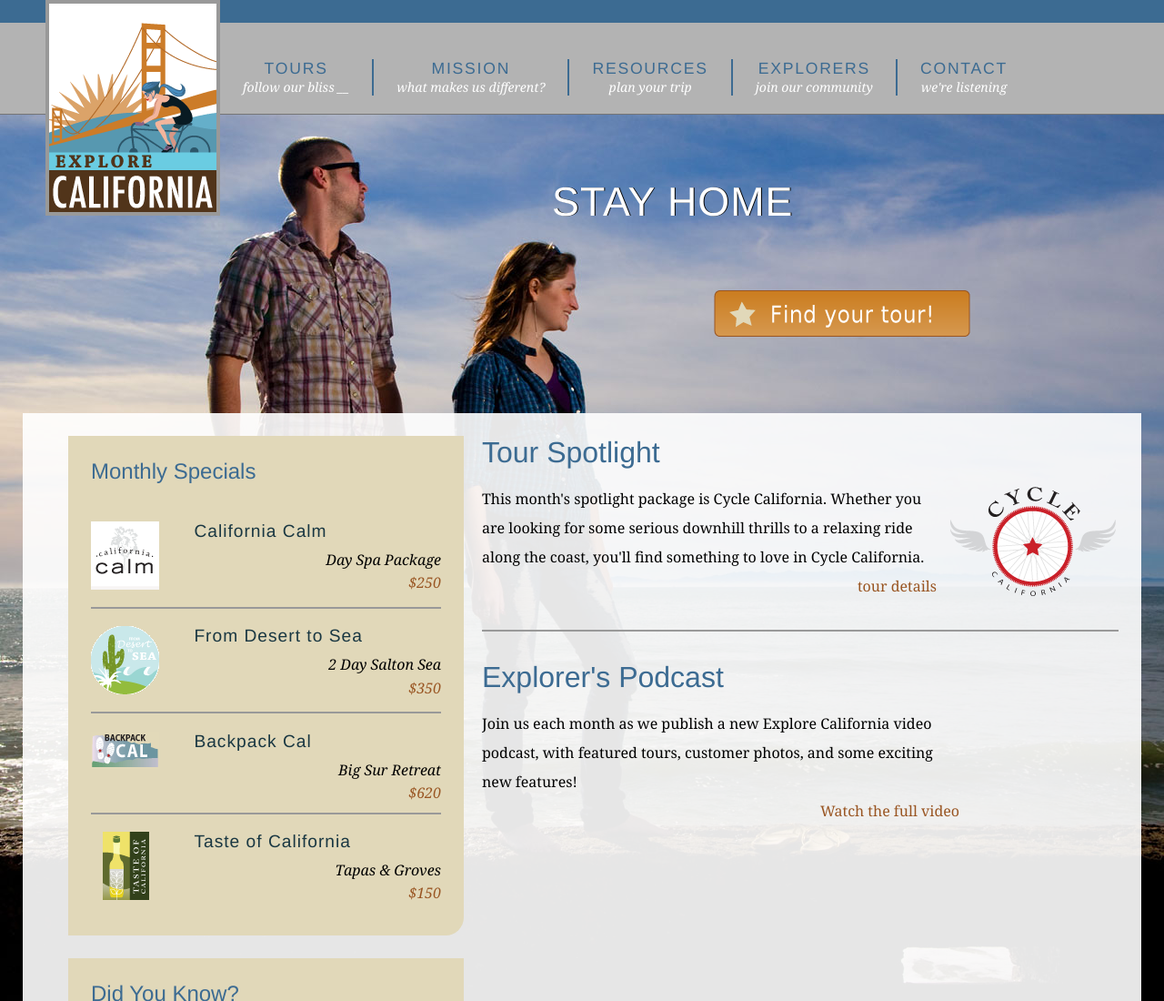
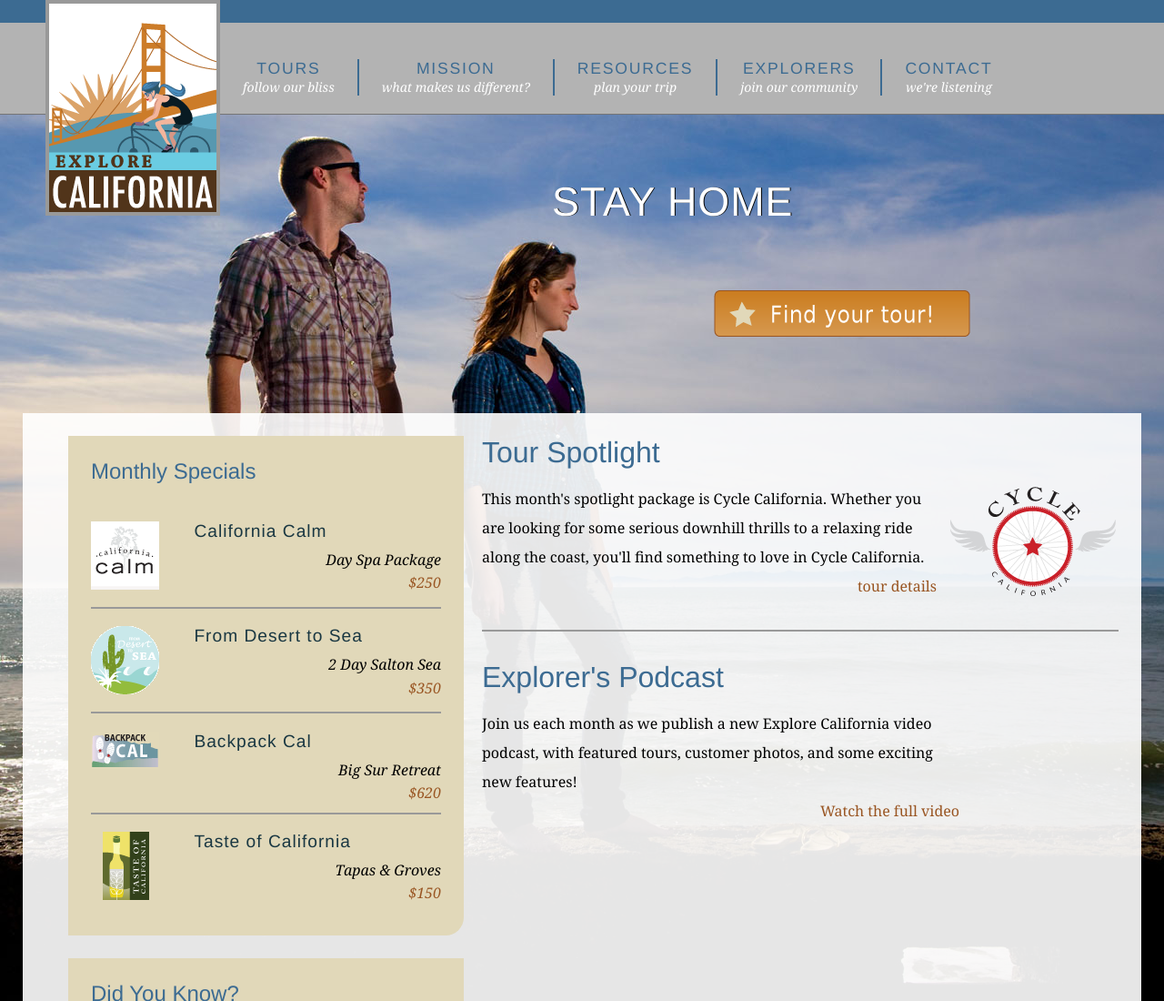
Before and after one commit to udi-nir/explore_california, a plain HTML site: page index.html in a window 1280 px wide. Shown: the top 1100 px of the page at 91% size. Drawn offline with Linux system fonts and the light colour scheme.

Commit message:
Update index.html

```diff
--- a/index.html
+++ b/index.html
@@ -21,7 +21,7 @@
         <div id="siteNav">
           <h1>Don't go, stay HOME!</h1>
           <ul>
-            <li><a href="tours.html" title="Our tours">Tours <br /><span class="tagline">follow our bliss __</span></a>
+            <li><a href="tours.html" title="Our tours">Tours <br /><span class="tagline">follow our bliss</span></a>
               <ul>
                 <li><a href="tours.html" title="Our tours">All Tours</a></li>
                 <li><a href="tours.html" title="find tours">Tours by Activity</a></li>
```
